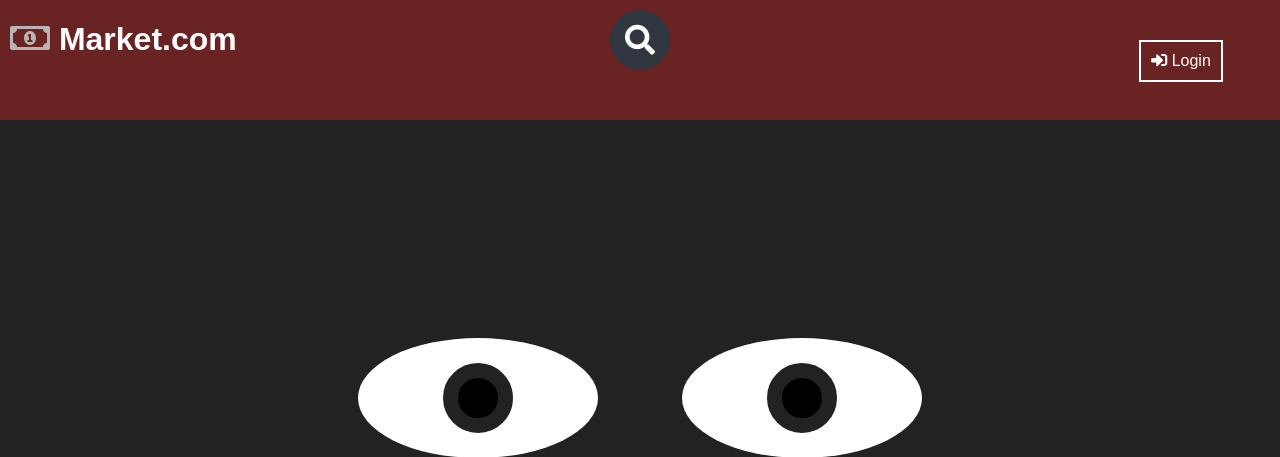
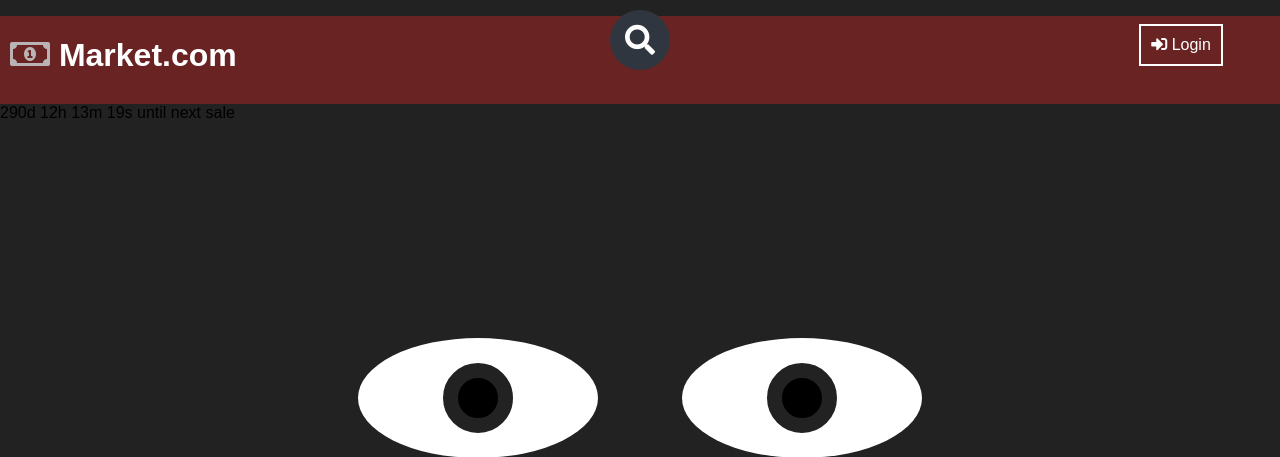
Before and after one commit to madcvvs/market, a PHP site: page /index.html in a window 1280 px wide. Shown: the top 457 px of the page. Run offline with PHP 8.4, Linux system fonts and the light colour scheme.

Commit message:
timer för rea

```diff
--- a/css.css
+++ b/css.css
@@ -11,7 +11,7 @@ body{
 	float:left;
 	background-color: #692323;
 	width: 100%;
-	height: 15vh;
+	height: 11vh;
 }
 #header h1 {
   color: white;
@@ -97,7 +97,7 @@ body{
 .show-login-btn{
   position: absolute;
   left: 89%;
-  top:5vh;
+  top:3vh;
   color: white;
   border: 2px solid;
   padding: 10px;
@@ -202,3 +202,11 @@ body{
  width: 0px;
  font-weight: bold;
 }﻿
+
+p {
+	margin-top: 0%;
+  font-size: 25px;
+	text-align: center;
+	margin-bottom: 0%;
+	color: #992323;
+}
--- a/index.html
+++ b/index.html
@@ -2,6 +2,7 @@
 <html>
 <head>
 	<title>Market.com</title>
+	<meta name="viewport" content="width=device-width, initial-scale=1">
 	<link rel="stylesheet" type="text/css" href="css.css">
   <script src="https://ajax.googleapis.com/ajax/libs/jquery/3.3.1/jquery.min.js"></script>
   <link rel="stylesheet" href="https://use.fontawesome.com/releases/v5.7.2/css/all.css" integrity="sha384-fnmOCqbTlWIlj8LyTjo7mOUStjsKC4pOpQbqyi7RrhN7udi9RwhKkMHpvLbHG9Sr" crossorigin="anonymous">
@@ -21,6 +22,8 @@
    </a>
   </div>
 	</div>
+
+	<p id="timetosale">  </p>
 
 	<div id="content">
       <div class="eyes">
@@ -88,8 +91,32 @@
     }
   }
     //end of eyeballs
+		</script>
+		<script>
+		// Vilket datum som rean ska börja
+		var countDownDate = new Date("Jan 5, 2020 00:00:00").getTime();
 
+		var x = setInterval(function() {
 
-    </script>
+		  var now = new Date().getTime();
+
+		  var distance = countDownDate - now;
+
+		  var days = Math.floor(distance / (1000 * 60 * 60 * 24));
+		  var hours = Math.floor((distance % (1000 * 60 * 60 * 24)) / (1000 * 60 * 60));
+		  var minutes = Math.floor((distance % (1000 * 60 * 60)) / (1000 * 60));
+		  var seconds = Math.floor((distance % (1000 * 60)) / 1000);
+
+		  document.getElementById("timetosale").innerHTML = days + "d " + hours + "h "
+		  + minutes + "m " + seconds + "s " + "until next sale";
+
+		  if (distance < 0) {
+		    clearInterval(x);
+		    document.getElementById("timetosale").innerHTML = "The sale has expired";
+		  }
+		}, 1000);
+		</script>
+
+</script>
 </body>
 </html>
```
